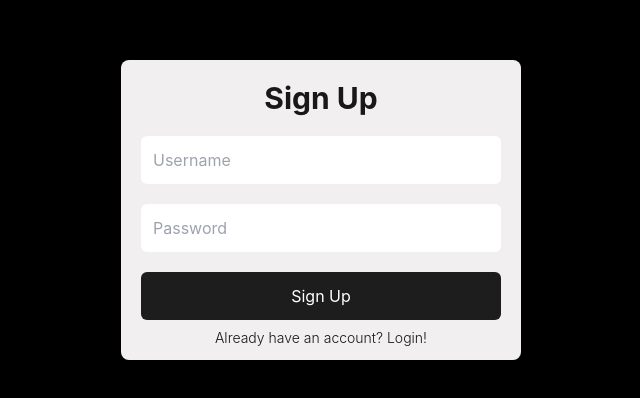
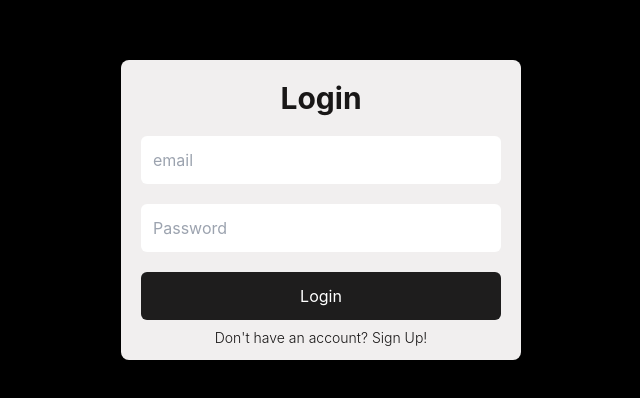
Before and after one commit to Xrg360/SahaYaatri, a React (Create React App) app in the folder frontend/: page / in a window 1280 px wide. Shown: the part 190-588 px from the top of the page, without its empty margins (319-959 px from the left). Built offline with nearby package versions, Linux system fonts and the light colour scheme.

Commit message:
sign in done

```diff
--- a/frontend/package.json
+++ b/frontend/package.json
@@ -6,6 +6,7 @@
     "@testing-library/jest-dom": "^5.17.0",
     "@testing-library/react": "^13.4.0",
     "@testing-library/user-event": "^13.5.0",
+    "firebase": "^10.4.0",
     "react": "^18.2.0",
     "react-dom": "^18.2.0",
     "react-scripts": "5.0.1",
--- a/frontend/src/App.js
+++ b/frontend/src/App.js
@@ -8,7 +8,7 @@ import DriverDashboard from "./pages/DriverDash";
 function App() {
   return (
     <div className="App">
-      <SignUp />
+      <SignIn />
     </div>
   );
 }
--- a/frontend/src/firebaseconfig.js
+++ b/frontend/src/firebaseconfig.js
@@ -1,6 +1,6 @@
-import firebase from 'firebase/app';
-import 'firebase/auth';
-import 'firebase/firestore'; // Include this if you're using Firestore
+import { initializeApp } from 'firebase/app';
+import { getAuth } from 'firebase/auth';
+import { getFirestore } from 'firebase/firestore'; // Include this if you're using Firestore
 
 const firebaseConfig = {
     apiKey: "AIzaSyBXlGO6KnM9aDiZeNGy-sfKrWVCHAy8IaI",
@@ -12,7 +12,8 @@ const firebaseConfig = {
   };
 
 // Initialize Firebase
-const firebaseApp = firebase.initializeApp(firebaseConfig);
+const firebaseApp = initializeApp(firebaseConfig);
 
-export const auth = firebaseApp.auth();
-export const firestore = firebaseApp.firestore(); // Include this if you're using Firestore
+
+export const auth = getAuth(firebaseApp);
+export const firestore = getFirestore(firebaseApp); // Include this if you're using Firestore
--- a/frontend/src/pages/SignIn.js
+++ b/frontend/src/pages/SignIn.js
@@ -1,21 +1,53 @@
+import React, { useState } from 'react';
+import { auth } from '../firebaseconfig';
+import { signInWithEmailAndPassword } from 'firebase/auth';
+
 const SignIn = () => {
+  const [email, setEmail] = useState('');
+  const [password, setPassword] = useState('');
+  const [error, setError] = useState(null);
+
+  const handleEmailChange = (e) => {
+    setEmail(e.target.value);
+  };
+
+  const handlePasswordChange = (e) => {
+    setPassword(e.target.value);
+  };
+
+  const handleSignIn = async () => {
+    try {
+      setError(null); // Clear any previous errors
+      await signInWithEmailAndPassword(auth,email, password);
+      console.log("successfull");
+      // The user is signed in, you can redirect or update your UI accordingly.
+    } catch (error) {
+      setError(error.message); // Set the error message
+    }
+  };
+
   return (
     <div className="w-screen h-screen flex justify-center items-center bg-black">
       <div className="w-[400px] h-[300px] bg-[#F1EFEF] rounded-lg p-5 montserrat">
         <h1 className="text-center font-bold text-3xl text-[#191717]">Login</h1>
         <input
-          type="text"
-          placeholder="Username"
+          type="email"
+          placeholder="email"
           className="h-12 w-full mt-5 p-3 rounded-md"
+          value={email}
+          onChange={handleEmailChange}
         />
         <input
           type="password"
           placeholder="Password"
           className="h-12 w-full mt-5 p-3 rounded-md"
+          value={password}
+          onChange={handlePasswordChange}
         />
-        <button className="h-12 w-full mt-5 bg-[#1e1d1d] transition-all ease-in-out duration-300 hover:bg-[#000000] text-white rounded-md">
+        <button className="h-12 w-full mt-5 bg-[#1e1d1d] transition-all ease-in-out duration-300 hover:bg-[#000000] text-white rounded-md" onClick={handleSignIn}>
           Login
         </button>
+        {error && <p className="text-red-500 text-center mt-3">{error}</p>}
         <a to="/signup">
           <h1 className="text-sm font-light text-[#191717] my-2 text-center cursor-pointer">
             Don't have an account? Sign Up!
```
Also changed, not shown: 1 other file (tests, documents, lock files or other folders).
